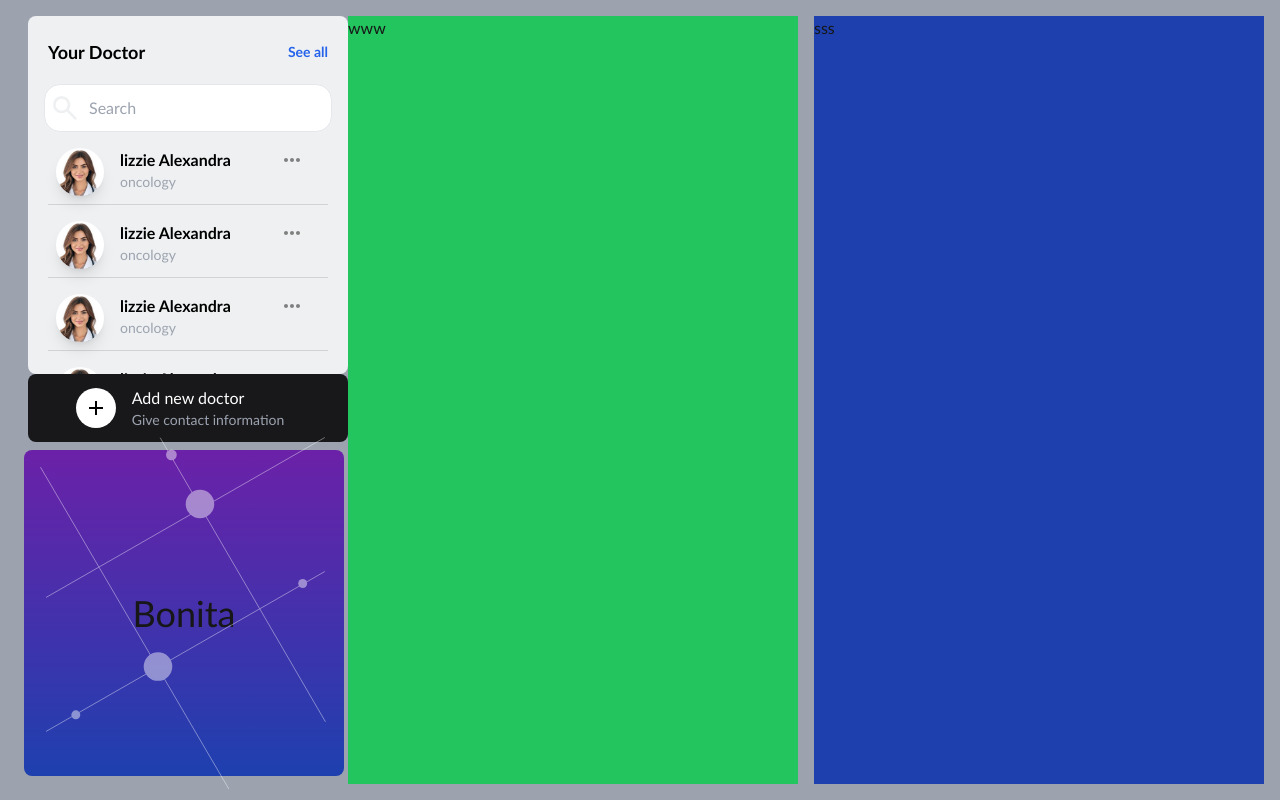
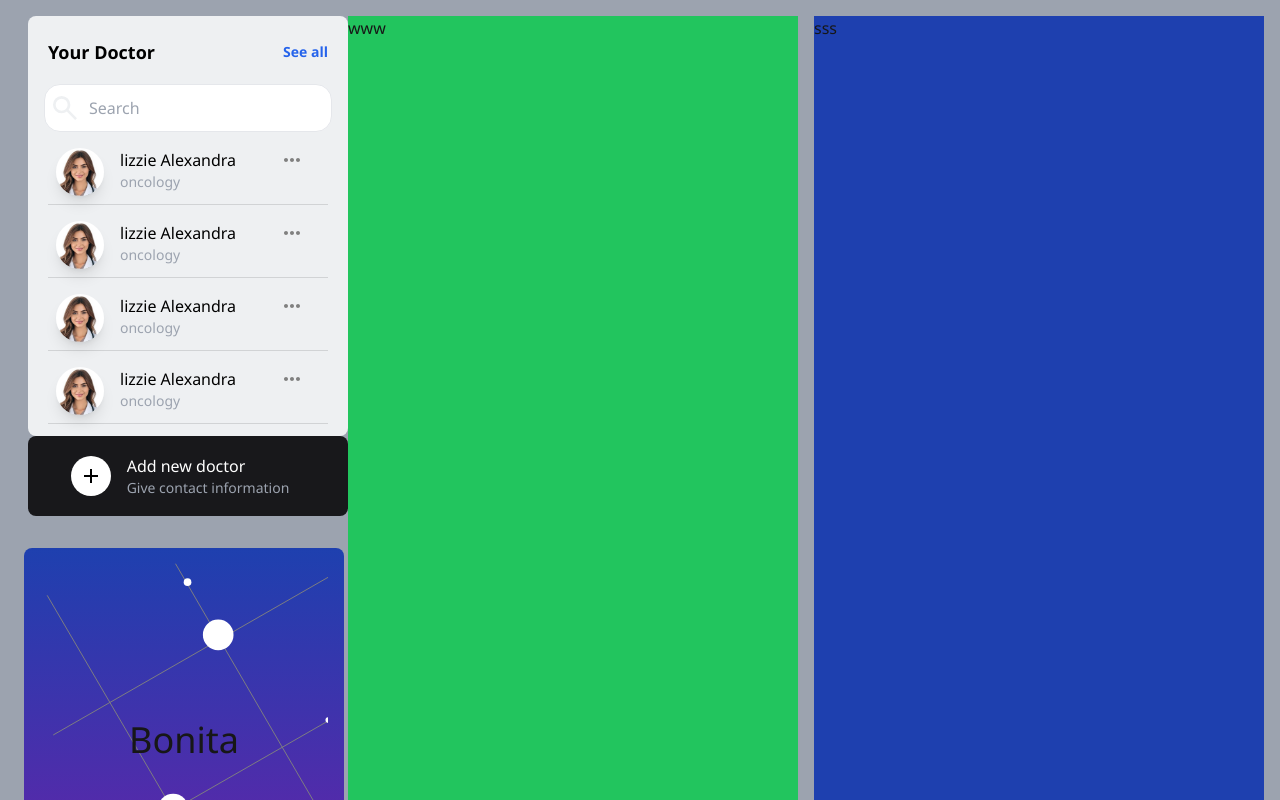
Before and after one commit to AlirezaAkbarpour/bonita, a Next.js app: page / in a window 1280 px wide. Shown: the top 800 px of the page. Built offline with nearby package versions, Linux system fonts and the light colour scheme.

Commit message:
finish left sidebar

```diff
--- a/app/globals.css
+++ b/app/globals.css
@@ -17,7 +17,7 @@
 body {
   color: var(--foreground);
   background: var(--background);
-  font-family: 'Trebuchet MS', 'Lucida Sans Unicode', 'Lucida Grande', 'Lucida Sans', Arial, sans-serif;
+  font-family: 'Segoe UI', Tahoma, Geneva, Verdana, sans-serif;
 }
 
 @layer utilities {
--- a/app/page.tsx
+++ b/app/page.tsx
@@ -1,9 +1,10 @@
+import Bonita from "@/components/bonita";
 import DoctorListComponent from "@/components/doctorListComponent";
 import Add from "@mui/icons-material/Add";
 
 export default function Home() {
   return (
-    <main className="w-full h-screen bg-gray-400 flex px-2 py-4 max-md:flex-col max-md:h-full">
+    <main className="w-full min-h-screen bg-gray-400 flex px-2 py-4 max-md:flex-col max-md:h-full">
       <aside className="w-1/4 max-md:flex-auto mx-2 flex flex-col">
         <DoctorListComponent/>
         <div className="w-80 h-20 bg-zinc-900 mx-3 rounded-lg flex justify-center items-center px-8">
@@ -15,24 +16,7 @@ export default function Home() {
                         <div className="text-gray-400 text-sm font-normal">Give contact information</div>
                 </div>
         </div>
-        <div className="w-80 h-96 m-2 rounded-lg flex justify-center items-center bg-gradient-to-t from-blue-800 to-purple-800">
-            <span className="text-4xl">Bonita</span>
-            <svg height="384" width="320" xmlns="http://www.w3.org/2000/svg"
-               className="z-50 absolute p-4 opacity-45"
-            >
-              <svg width="286" height="360" viewBox="0 0 320 403" fill="none" xmlns="http://www.w3.org/2000/svg">
-                 <line x1="134.432" y1="0.748572" x2="319.432" y2="318.749" stroke="white"/>
-                 <line x1="0.431507" y1="33.7474" x2="216.432" y2="402.747" stroke="white"/>
-                 <line x1="6.75118" y1="179.566" x2="318.751" y2="0.566312" stroke="white"/>
-                 <line x1="6.75118" y1="329.566" x2="318.751" y2="150.566" stroke="white"/>
-                 <circle cx="132" cy="257" r="16" fill="white"/>
-                 <circle cx="179" cy="75" r="16" fill="white"/>
-                 <circle cx="147" cy="20" r="6" fill="white"/>
-                 <circle cx="294" cy="164" r="5" fill="white"/>
-                 <circle cx="40" cy="311" r="5" fill="white"/>
-              </svg>
-            </svg>
-        </div>
+        <Bonita/>
       </aside>
       <aside className="w-1/2 max-md:flex-auto mx-2 bg-green-500">
          www
--- a/components/ListItem.tsx
+++ b/components/ListItem.tsx
@@ -12,7 +12,7 @@ export default function ListItem() {
                              className="w-12 h-12 rounded-full mx-2 shadow-lg"
                         />
                         <div className="px-2">
-                          <div className="text-base text-black font-bold">lizzie Alexandra</div>
+                          <div className="text-base text-black font-medium">lizzie Alexandra</div>
                           <div className="text-sm text-gray-400 font-normal">oncology</div>
                         </div>
                       </div>
--- /dev/null
+++ b/components/bonita.tsx
@@ -0,0 +1,25 @@
+export default function Bonita() {
+  return (
+    <>
+        <div className="w-80 h-96 mx-2 my-8 rounded-lg flex justify-center items-center
+         bg-gradient-to-t from-purple-800 to-blue-800">
+            <span className="text-4xl z-50 absolute">Bonita</span>
+            <svg height="386" width="320" xmlns="http://www.w3.org/2000/svg"
+               className=" p-4"
+            >
+              <svg width="320" height="386" viewBox="0 0 320 403" fill="none" xmlns="http://www.w3.org/2000/svg">
+                 <line x1="134.432" y1="0.748572" x2="319.432" y2="318.749" stroke="gray"/>
+                 <line x1="0.431507" y1="33.7474" x2="216.432" y2="402.747" stroke="gray"/>
+                 <line x1="6.75118" y1="179.566" x2="318.751" y2="0.566312" stroke="gray"/>
+                 <line x1="6.75118" y1="329.566" x2="318.751" y2="150.566" stroke="gray"/>
+                 <circle cx="132" cy="257" r="16" fill="white"/>
+                 <circle cx="179" cy="75" r="16" fill="white"/>
+                 <circle cx="147" cy="20" r="4" fill="white"/>
+                 <circle cx="294" cy="164" r="3" fill="white"/>
+                 <circle cx="40" cy="311" r="3" fill="white"/>
+              </svg>
+            </svg>
+        </div>
+    </>
+  )
+}
```
